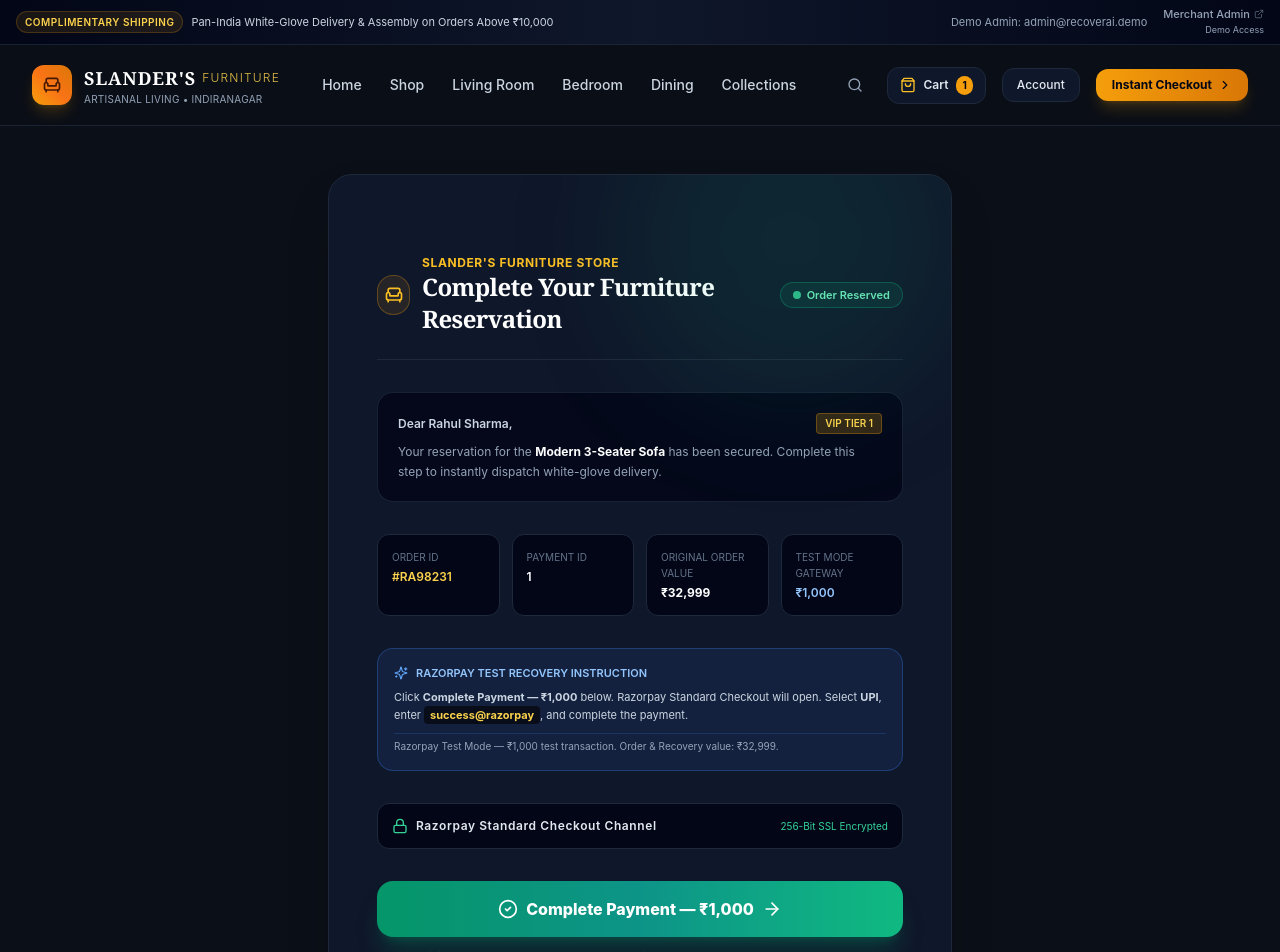
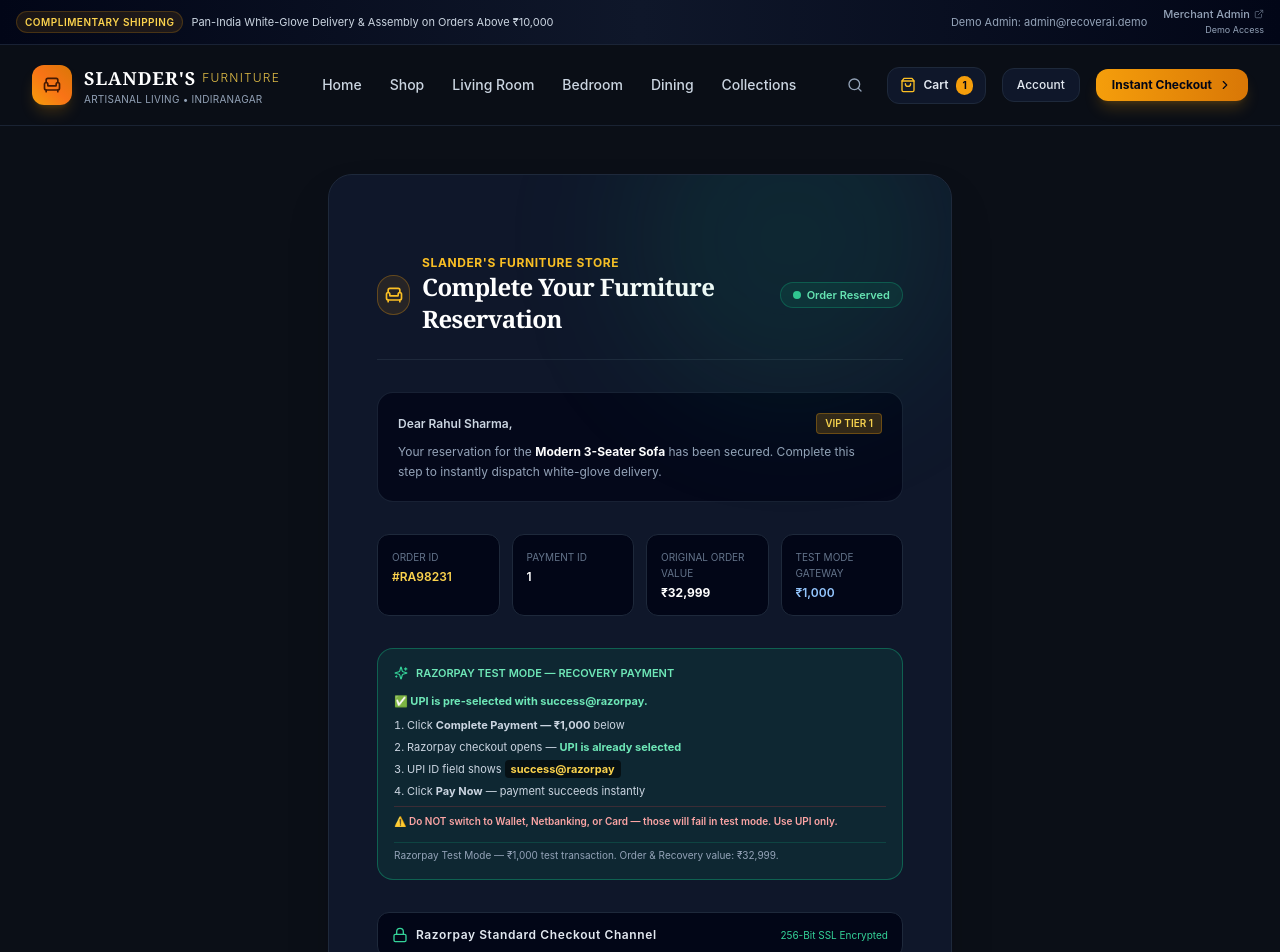
Before and after one commit to kanduririshik/Razorpay, a Next.js app: page /recovery/1 in a window 1280 px wide. Shown: the top 952 px of the page. Built offline with nearby package versions, Linux system fonts and the light colour scheme.

Commit message:
fix(recovery): pre-fill UPI success@razorpay in recovery checkout to ensure payment always succeeds

```diff
--- a/src/app/recovery/[id]/page.tsx
+++ b/src/app/recovery/[id]/page.tsx
@@ -95,6 +95,8 @@
           name: "Rahul Sharma",
           email: "rahul.sharma@gmail.com",
           contact: "9820145892",
+          method: "upi",
+          vpa: "success@razorpay", // Razorpay Test Mode: UPI VPA that always succeeds
         },
         notes: {
           orderId,
@@ -246,15 +248,24 @@
         </div>
 
         {/* Gateway Test Instructions */}
-        <div className="p-4 rounded-2xl bg-blue-500/10 border border-blue-500/30 text-xs space-y-2">
-          <div className="flex items-center space-x-2 text-blue-300 font-semibold font-mono text-[11px]">
-            <Sparkles className="w-3.5 h-3.5 text-blue-400" />
-            <span>RAZORPAY TEST RECOVERY INSTRUCTION</span>
+        <div className="p-4 rounded-2xl bg-emerald-500/10 border border-emerald-500/40 text-xs space-y-3">
+          <div className="flex items-center space-x-2 text-emerald-300 font-semibold font-mono text-[11px]">
+            <Sparkles className="w-3.5 h-3.5 text-emerald-400" />
+            <span>RAZORPAY TEST MODE — RECOVERY PAYMENT</span>
           </div>
-          <p className="text-slate-300 text-[11px] leading-relaxed">
-            Click <strong>Complete Payment — ₹1,000</strong> below. Razorpay Standard Checkout will open. Select <strong>UPI</strong>, enter <code className="text-amber-300 bg-black/60 px-1.5 py-0.5 rounded font-mono font-bold select-all">success@razorpay</code>, and complete the payment.
-          </p>
-          <p className="text-[10px] text-slate-400 border-t border-blue-500/20 pt-1">
+          <div className="space-y-1.5 text-slate-200 text-[11px] leading-relaxed">
+            <p className="font-bold text-emerald-300">✅ UPI is pre-selected with success@razorpay.</p>
+            <ol className="list-decimal list-inside space-y-1 text-slate-300">
+              <li>Click <strong>Complete Payment — ₹1,000</strong> below</li>
+              <li>Razorpay checkout opens — <strong className="text-emerald-300">UPI is already selected</strong></li>
+              <li>UPI ID field shows <code className="text-amber-300 bg-black/60 px-1.5 py-0.5 rounded font-mono font-bold select-all">success@razorpay</code></li>
+              <li>Click <strong>Pay Now</strong> — payment succeeds instantly</li>
+            </ol>
+            <p className="text-red-300 font-semibold text-[10px] border-t border-red-500/20 pt-1.5">
+              ⚠️ Do NOT switch to Wallet, Netbanking, or Card — those will fail in test mode. Use UPI only.
+            </p>
+          </div>
+          <p className="text-[10px] text-slate-400 border-t border-emerald-500/20 pt-1">
             Razorpay Test Mode — ₹1,000 test transaction. Order &amp; Recovery value: ₹32,999.
           </p>
         </div>
--- a/src/lib/razorpay/checkout-client.ts
+++ b/src/lib/razorpay/checkout-client.ts
@@ -41,6 +41,8 @@
     email?: string;
     contact?: string;
     method?: string;
+    /** UPI VPA — e.g. "success@razorpay" for test success, "failure@razorpay" for test failure */
+    vpa?: string;
   };
   notes?: Record<string, string>;
   theme?: {
```
